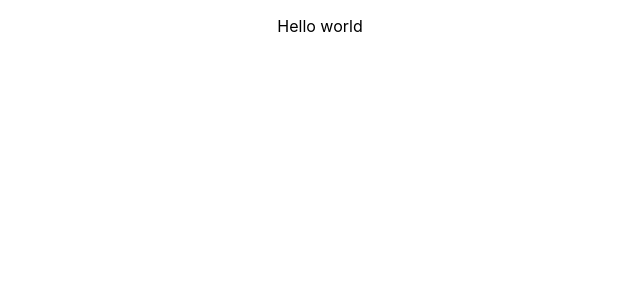
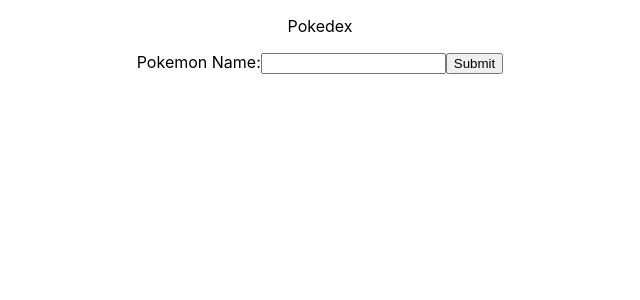
Before and after one commit to SpectrrT/Pokedex-Elite-102, a React (Create React App) app: page / in a window 1280 px wide. Shown: the top 300 px of the page, without its empty margins (320-960 px from the left). Built offline with nearby package versions, Linux system fonts and the light colour scheme; no server answers.

Commit message:
submit button

```diff
--- a/src/App.js
+++ b/src/App.js
@@ -1,25 +1,39 @@
 import './App.css';
-import { useEffect } from 'react';
 import { useJson } from './hooks';
+import React, {useState} from "react"
 
-const Data = () => {
-  const BASE_URL = 'https://pokeapi.co/api/v2/pokemon/pikachu';
-  const { response, setUrl } = useJson();
-
-  useEffect(() => {
-      setUrl(BASE_URL)
-  }, [setUrl])
-
+const Data = ({ pokemonChar }) => {
+  const BASE_URL = `https://pokeapi.co/api/v2/pokemon/${pokemonChar}`;
+  const { response, error } = useJson(BASE_URL);
+  console.warn(error)
   return (<>
-    {JSON.stringify(response)}
+    {pokemonChar && JSON.stringify(response)}
   </>)
 }
 
 const App = () => {
+  const [userInput, setUserInput] = useState("")
+  const [submitValue, setSubmitValue] = useState("")
+  const handleChange = (event) => {
+    setUserInput(event.target.value)
+  }
+  const handleSubmit = (event) => {
+    event.preventDefault();
+   // alert(`The Pokemon you entered was: ${userInput}`)
+    setSubmitValue(userInput)
+  }
+
   return (
     <div className="App">
-      <p>Hello world</p>
-      {/* <Data /> */}
+      <p>Pokedex</p>
+      <form onSubmit={handleSubmit}>
+        <label>
+          Pokemon Name:
+          <input type="text" name="name" onChange={handleChange} value={userInput}/>
+        </label>
+        <input type="submit" value="Submit" />
+      </form>
+      <Data pokemonChar={submitValue}/>
     </div>
   );
 }
--- a/src/hooks/useJson.js
+++ b/src/hooks/useJson.js
@@ -1,15 +1,14 @@
 import { useEffect, useState } from 'react'
 import useSWR from 'swr'
 
-export const useJson = () => {
+export const useJson = (url) => {
     const [response, setResponse] = useState({})
-    const [url, setUrl] = useState()
 
     const fetcher = (url) =>
         fetch(url)
             .then((res) => res.json())
             .catch()
-    const { data } = useSWR(url, fetcher)
+    const { data, error } = useSWR(url, fetcher)
 
     useEffect(() => {
         setResponse(data)
@@ -17,6 +16,6 @@ export const useJson = () => {
 
     return {
         response,
-        setUrl,
+        error,
     }
 }
```
